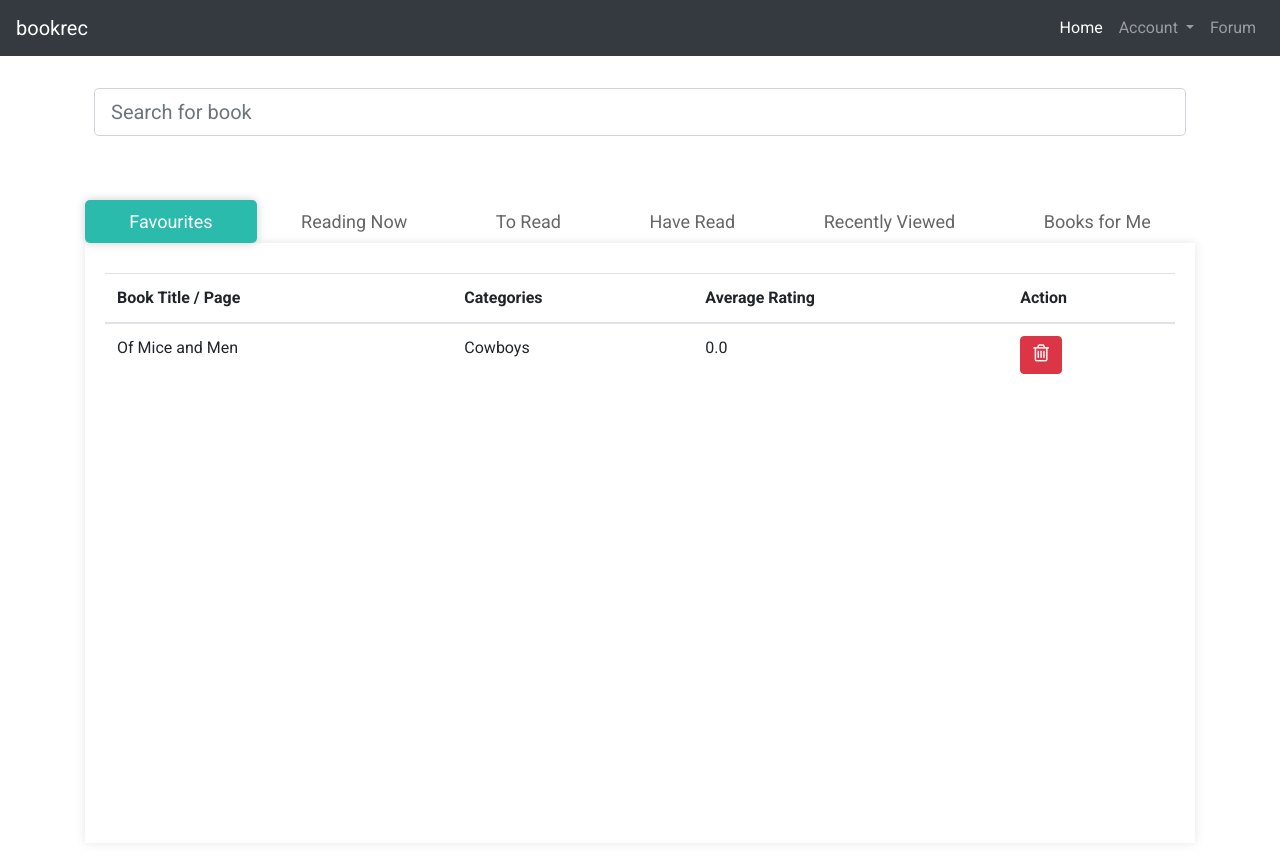
After one commit to hajam09/bookrec, a Django app: page /book-shelf/ in a window 1280 px wide. The commit adds this page. Run offline with Django 3.2, Linux system fonts and the light colour scheme; a user stored in the database is signed in; data comes from the database, SQL or seed files in the repository; some libraries are stand-ins or nearby versions.

Commit message:
user book shelf

```diff
--- /dev/null
+++ b/TODO.txt
@@ -0,0 +1,2 @@
+- On book page, store the book isbn 13 on session to display it on the usershelf.
+- On book page, validate the book reviews.
--- a/accounts/templates/accounts/base.html
+++ b/accounts/templates/accounts/base.html
@@ -61,7 +61,7 @@
 						Account
 						</a>
 						<div class="dropdown-menu dropdown-menu-right" aria-labelledby="navbarDropdown">
-							<a class="dropdown-item" href="#"><i class='fas fa-user-circle' style='font-size:20px'></i> Profile</a>
+							<a class="dropdown-item" href="{% url 'book:bookShelf' %}"><i class='fa fa-book' style='font-size:20px'></i> Book Shelf</a>
 							<a class="dropdown-item" href="#"><i class='fas fa-question-circle' style='font-size:20px'></i> Q &amp; A</a>
 							<a class="dropdown-item" href="#"><i class='fas fa-child' style='font-size:20px'></i> My Students</a>
 							<a class="dropdown-item" href="#"><i class='fas fa-cogs' style='font-size:20px'></i> Settings</a>
--- /dev/null
+++ b/book/templates/book/bookShelf.html
@@ -0,0 +1,314 @@
+{% extends "accounts/base.html" %}
+{% load static %}
+{% block content %}
+<style type="text/css">
+	body,html{height:40%;}
+
+	.pillsH-tab-wrap .tab-head .nav-tabs {
+		border: none;
+	}
+
+	.pillsH-tab-wrap .tab-head .nav-tabs .nav-item {
+		margin: 0;
+		text-align: center;
+	}
+
+	.pillsH-tab-wrap .tab-head .nav-tabs .nav-item a {
+		color: #666666;
+		font-weight: 400;
+		font-size: 18px;
+		border: none;
+/*		padding-left: 35px;
+		padding-right: 35px;*/
+		opacity: 1;
+		border-radius: 5px;
+	}
+
+	.pillsH-tab-wrap .tab-head .nav-tabs .nav-item a.active {
+		background: #2bbbad;
+		color: #fff;
+		box-shadow: 0 0 10px rgba(0, 0, 0, 0.2);
+	}
+
+	.pillsH-tab-wrap .tab-head .nav-tabs .nav-item a i {
+		margin-right: 5px;
+	}
+
+	.pillsH-tab-wrap .tab-content {
+		padding: 30px 20px 30px 20px;
+		box-shadow: 0 0 10px rgba(0, 0, 0, 0.1);
+	}
+</style>
+<div class="container h-100">
+	<div class="row h-100 align-items-center">
+		<div class="col-xl-12 col-lg-12 col-md-12 col-sm-12 mx-auto text-center form p-4">
+			<div class="input-group mb-3">
+				<input id="tablequery" class="form-control form-control-lg" type="text" name="booksearch" placeholder="Search for book">
+			</div>
+		</div>
+	</div>
+	<div class="pills pillsH-tab-wrap py-3">
+		<div class="tab-wrap">
+			<div class="tab-head">
+				<ul class="nav nav-tabs nav-fill" id="pillsHTab" role="tablist">
+					<li class="nav-item">
+						<a class="nav-link active" id="favouriteBooks-tab" data-toggle="tab" href="#favouriteBooks-1" role="tab"
+							aria-controls="favouriteBooks-1" aria-selected="true"></i>Favourites</a>
+					</li>
+					<li class="nav-item">
+						<a class="nav-link" id="readingNowBooks-tab" data-toggle="tab" href="#readingNowBooks-2" role="tab"
+							aria-controls="readingNowBooks-2" aria-selected="false">Reading Now</a>
+					</li>
+					<li class="nav-item">
+						<a class="nav-link" id="toReadBooks-tab" data-toggle="tab" href="#toReadBooks-3" role="tab"
+							aria-controls="toReadBooks-3" aria-selected="false">To Read</a>
+					</li>
+					<li class="nav-item">
+						<a class="nav-link" id="haveReadBooks-tab" data-toggle="tab" href="#haveReadBooks-4" role="tab"
+							aria-controls="haveReadBooks-4" aria-selected="false">Have Read</a>
+					</li>
+					<li class="nav-item">
+						<a class="nav-link" id="visitedBooks-tab" data-toggle="tab" href="#visitedBooks-6" role="tab"
+							aria-controls="visitedBooks-6" aria-selected="false">Recently Viewed</a>
+					</li>
+					<li class="nav-item">
+						<a class="nav-link" id="personalizedBooks-tab" data-toggle="tab" href="#personalizedBooks-7" role="tab"
+							aria-controls="personalizedBooks-7" aria-selected="false">Books for Me</a>
+					</li>
+				</ul>
+			</div>
+			<div class="tab-content" style="height: 600px; overflow: auto;">
+				<div class="tab-pane fade show active" id="favouriteBooks-1" role="tabpanel" aria-labelledby="favouriteBooks-tab">
+					<table class="table" id="favourites-table" style="table-layout:auto;width: 100%;">
+						<thead>
+							<tr>
+								<th scope="col">Book Title / Page</th>
+								<th scope="col">Categories</th>
+								<th scope="col">Average Rating</th>
+								<th scope="col">Action</th>
+							</tr>
+						</thead>
+						<tbody id="favourite-result">
+							{% for books in favouriteBooks %}
+
+							<tr id="{{books.isbn13}}">
+								<td scope='row' style='white-space: nowrap; overflow: hidden; text-overflow: ellipsis;'>
+									{{books.unCleanData.title}}
+								</td>
+								<td>{{books.unCleanData.genre}}</td>
+								<td>0.0</td>
+								<td>
+									<button type="button" class="btn btn-danger" onclick="updateShelf( '{{books.isbn13}}', 'favourites' );">
+										<i class="fa fa-trash-o" style="font-size:20px"></i>
+									</button>
+								</td>
+							</tr>
+
+							{% endfor %}
+						</tbody>
+					</table>
+				</div>
+				<div class="tab-pane fade" id="readingNowBooks-2" role="tabpanel" aria-labelledby="readingNowBooks-tab">
+					<table class="table" id="reading-now-table" style="table-layout:auto;width: 100%;">
+						<thead>
+							<tr>
+								<th scope="col">Book Title / Page</th>
+								<th scope="col">Categories</th>
+								<th scope="col">Average Rating</th>
+								<th scope="col">Action</th>
+							</tr>
+						</thead>
+						<tbody id="reading-now-result">
+							{% for books in readingNowBooks %}
+
+							<tr id="{{books.isbn13}}">
+								<td scope='row' style='white-space: nowrap; overflow: hidden; text-overflow: ellipsis;'>
+									{{books.unCleanData.title}}
+								</td>
+								<td>{{books.unCleanData.genre}}</td>
+								<td>0.0</td>
+								<td>
+									<button type="button" class="btn btn-danger" onclick="updateShelf( '{{books.isbn13}}', 'readingNow' );">
+										<i class="fa fa-trash-o" style="font-size:20px"></i>
+									</button>
+								</td>
+							</tr>
+
+							{% endfor %}
+						</tbody>
+					</table>
+				</div>
+				<div class="tab-pane fade" id="toReadBooks-3" role="tabpanel" aria-labelledby="toReadBooks-tab">
+					<table class="table" id="toread-table" style="table-layout:auto;width: 100%;">
+						<thead>
+							<tr>
+								<th scope="col">Book Title / Page</th>
+								<th scope="col">Categories</th>
+								<th scope="col">Average Rating</th>
+								<th scope="col">Action</th>
+							</tr>
+						</thead>
+						<tbody id="toread-result">
+							{% for books in toReadBooks %}
+
+							<tr id="{{books.isbn13}}">
+								<td scope='row' style='white-space: nowrap; overflow: hidden; text-overflow: ellipsis;'>
+									{{books.unCleanData.title}}
+								</td>
+								<td>{{books.unCleanData.genre}}</td>
+								<td>0.0</td>
+								<td>
+									<button type="button" class="btn btn-danger" onclick="updateShelf( '{{books.isbn13}}', 'toRead' );">
+										<i class="fa fa-trash-o" style="font-size:20px"></i>
+									</button>
+								</td>
+							</tr>
+
+							{% endfor %}
+						</tbody>
+					</table>
+				</div>
+				<div class="tab-pane fade" id="haveReadBooks-4" role="tabpanel" aria-labelledby="haveReadBooks-tab">
+					<table class="table" id="have-read-table" style="table-layout:auto;width: 100%;">
+						<thead>
+							<tr>
+								<th scope="col">Book Title / Page</th>
+								<th scope="col">Categories</th>
+								<th scope="col">Average Rating</th>
+								<th scope="col">Action</th>
+							</tr>
+						</thead>
+						<tbody id="have-read-result">
+							{% for books in haveReadBooks %}
+
+							<tr id="{{books.isbn13}}">
+								<td scope='row' style='white-space: nowrap; overflow: hidden; text-overflow: ellipsis;'>
+									{{books.unCleanData.title}}
+								</td>
+								<td>{{books.unCleanData.genre}}</td>
+								<td>0.0</td>
+								<td>
+									<button type="button" class="btn btn-danger" onclick="updateShelf( '{{books.isbn13}}', 'haveRead' );">
+										<i class="fa fa-trash-o" style="font-size:20px"></i>
+									</button>
+								</td>
+							</tr>
+
+							{% endfor %}
+						</tbody>
+					</table>
+				</div>
+				<div class="tab-pane fade" id="visitedBooks-6" role="tabpanel" aria-labelledby="visitedBooks-tab">
+					<table class="table" id="visited-table" style="table-layout:auto;width: 100%;">
+						<thead>
+							<tr>
+								<th scope="col">Book Title / Page</th>
+								<th scope="col">Categories</th>
+								<th scope="col">Average Rating</th>
+							</tr>
+						</thead>
+						<tbody id="visited-result">
+							{% for books in visitedBooks %}
+
+							<tr id="{{books.isbn13}}">
+								<td scope='row' style='white-space: nowrap; overflow: hidden; text-overflow: ellipsis;'>
+									{{books.unCleanData.title}}
+								</td>
+								<td>{{books.unCleanData.genre}}</td>
+								<td>0.0</td>
+							</tr>
+
+							{% endfor %}
+						</tbody>
+					</table>
+				</div>
+				<div class="tab-pane fade" id="personalizedBooks-7" role="tabpanel" aria-labelledby="personalizedBooks-tab">
+					<table class="table" id="recommendation-table" style="table-layout:auto;width: 100%;">
+						<thead>
+							<tr>
+								<th scope="col">Book Title / Page</th>
+								<th scope="col">Categories</th>
+								<th scope="col">Average Rating</th>
+							</tr>
+						</thead>
+						<tbody id="recommendation-result">
+							{% for books in personalizedBooks %}
+
+							<tr id="{{books.isbn13}}">
+								<td scope='row' style='white-space: nowrap; overflow: hidden; text-overflow: ellipsis;'>
+									{{books.unCleanData.title}}
+								</td>
+								<td>{{books.unCleanData.genre}}</td>
+								<td>0.0</td>
+							</tr>
+
+							{% endfor %}
+						</tbody>
+					</table>
+				</div>
+			</div>
+		</div>
+	</div>
+</div>
+<script type="text/javascript">
+	$(document).ready(function() {
+		$("#tablequery").on("keyup", function() {
+			var value = $(this).val().toLowerCase();
+
+			$("#rated-result tr").filter(function() {
+				$(this).toggle($(this).text().toLowerCase().indexOf(value) > -1)
+			});
+
+			$("#visited-result tr").filter(function() {
+				$(this).toggle($(this).text().toLowerCase().indexOf(value) > -1)
+			});
+
+			$("#favourite-result tr").filter(function() {
+				$(this).toggle($(this).text().toLowerCase().indexOf(value) > -1)
+			});
+
+			$("#reading-now-result tr").filter(function() {
+				$(this).toggle($(this).text().toLowerCase().indexOf(value) > -1)
+			});
+
+			$("#toread-result tr").filter(function() {
+				$(this).toggle($(this).text().toLowerCase().indexOf(value) > -1)
+			});
+
+			$("#have-read-result tr").filter(function() {
+				$(this).toggle($(this).text().toLowerCase().indexOf(value) > -1)
+			});
+
+			$("#recommendation-result tr").filter(function() {
+				$(this).toggle($(this).text().toLowerCase().indexOf(value) > -1)
+			});
+		});
+	});
+
+	function updateShelf( isbn, shelfName )
+	{
+		url = "{% url 'book:updateShelf' 'isbn' 'index' %}";
+		url = url.replace('isbn', isbn);
+		url = url.replace('index', shelfName);
+
+		$("tr#"+isbn).remove();
+
+		$.ajax({
+			url: url,
+			type: 'POST',
+			data: {
+				'csrfmiddlewaretoken': '{{ csrf_token }}',
+			},
+			async: true,
+			success: function (response)
+			{
+				// TODO: suppose there was an error with the serve, revert to their originals.
+				if ( !response.action )
+				{
+					return;
+				}
+			}
+		});
+	}
+</script>
+{% endblock %}
--- a/book/urls.py
+++ b/book/urls.py
@@ -7,6 +7,7 @@ app_name = "book"
 urlpatterns = [
 	path('', views.mainpage, name='mainpage'),
 	path('book-page/<slug:isbn_13>', views.bookPage, name='bookPage'),
+	path('book-shelf/', views.bookShelf, name='bookShelf'),
 	re_path(r'^book-page/book-comment/(?P<isbn_13>.*)/(?P<action>.*)$',views.bookComment, name='bookComment'),
 	re_path(r'^updateShelf/(?P<isbn_13>.*)/(?P<shelf_type>.*)$',views.updateShelf, name='updateShelf'),
 	re_path(r'^getBookReviews/(?P<isbn_13>.*)/(?P<orderBy>.*)/(?P<pagination>.*)$',views.getBookReviews, name='getBookReviews'),
--- a/book/views.py
+++ b/book/views.py
@@ -1,6 +1,7 @@
 from book.models import Book
 from book.models import BookReview
 from book.utils import googleBooksAPIRequests
+from django.contrib.auth.decorators import login_required
 from django.contrib.humanize.templatetags.humanize import naturaltime
 from django.http import HttpResponse
 from django.http import JsonResponse
@@ -44,6 +45,16 @@ def bookPage(request, isbn_13):
 	except Book.DoesNotExist  as e:
 		raise e
 
+	if request.user.is_authenticated:
+		if 'visitedBooks' not in request.session:
+			request.session['visitedBooks'] = []
+
+		visitedBooks = request.session['visitedBooks']
+
+		if isbn_13 not in visitedBooks:
+			visitedBooks.append(isbn_13)
+		request.session['visitedBooks'] = visitedBooks
+
 	shelf = {
 		"inFavourites": True if request.user in book.isFavourite.all() else False,
 		"inReadingNow": True if request.user in book.readingNow.all() else False,
@@ -57,6 +68,27 @@ def bookPage(request, isbn_13):
 		"similarBooks": similarBooks(book),
 	}
 	return render(request, "book/bookPage.html", context)
+
+@login_required
+def bookShelf(request):
+
+	favouriteBooks = Book.objects.filter(isFavourite=request.user)
+	readingNowBooks = Book.objects.filter(readingNow=request.user)
+	toReadBooks = Book.objects.filter(toRead=request.user)
+	haveReadBooks = Book.objects.filter(haveRead=request.user)
+
+	if 'visitedBooks' not in request.session:
+		request.session['visitedBooks'] = []
+
+	context = {
+		"favouriteBooks": favouriteBooks,
+		"readingNowBooks": readingNowBooks,
+		"toReadBooks": toReadBooks,
+		"haveReadBooks": haveReadBooks,
+		"visitedBooks": [ Book.objects.get(isbn13=isbn) for isbn in request.session['visitedBooks'] ],
+		"personalizedBooks": []
+	}
+	return render(request, "book/bookShelf.html", context)
 
 def getBookReviews(request, *args, **kwargs):
 
```
